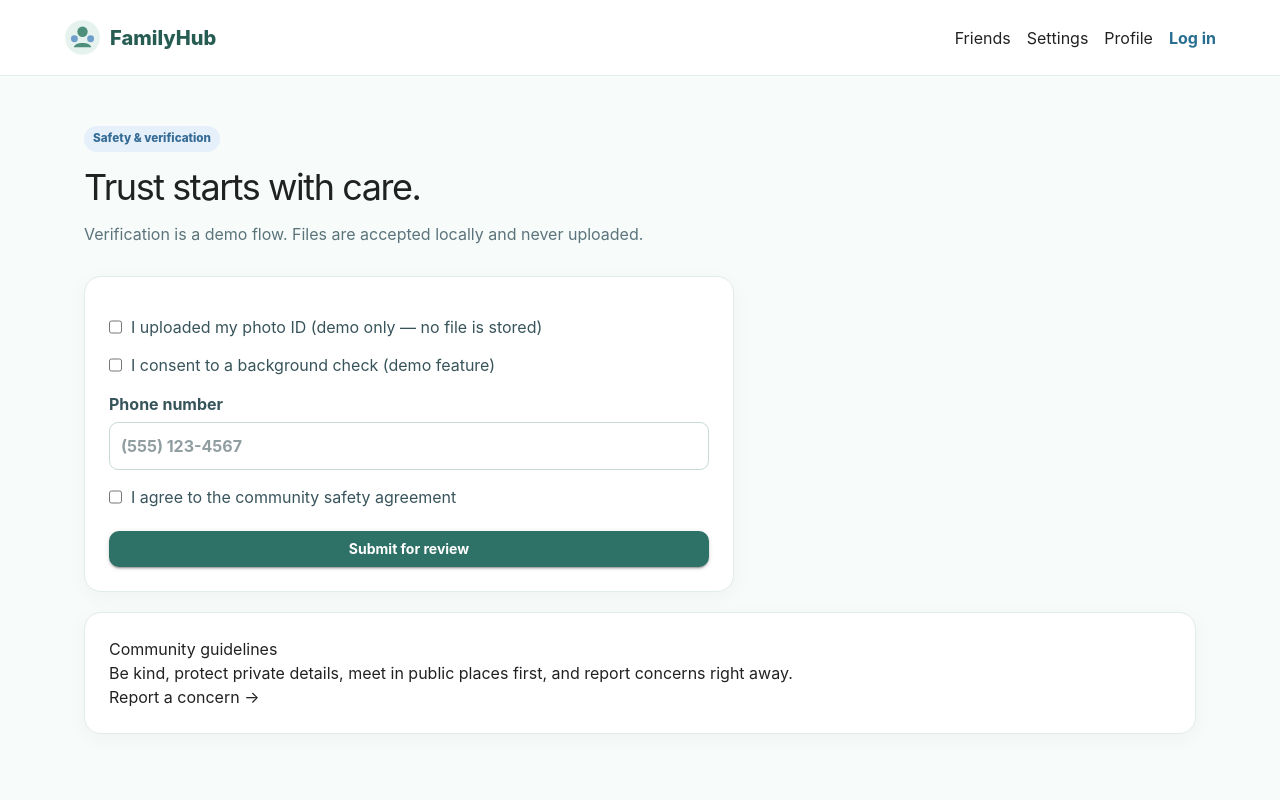
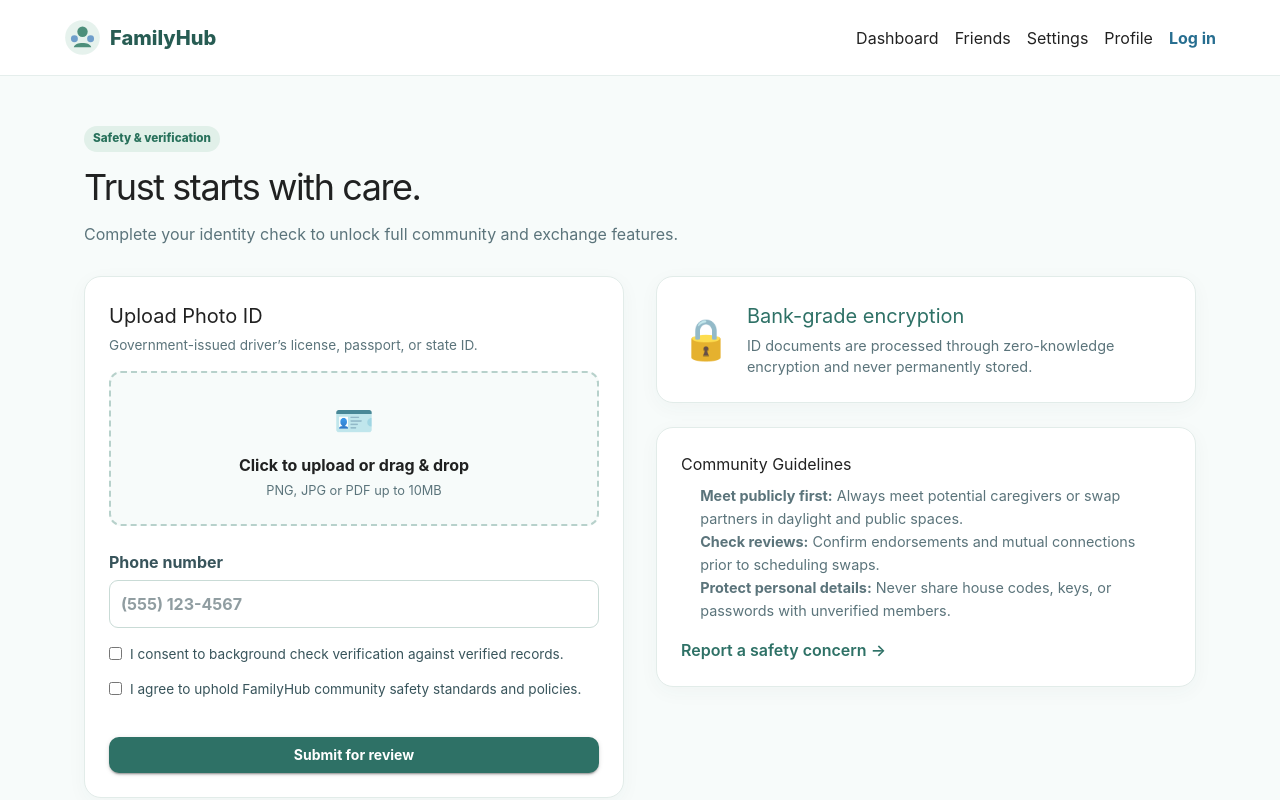
Before and after one commit to coderguy208/Hackathon, a React (Vite) app: page /safety in a window 1280 px wide. Shown: the top 800 px of the page. Built offline with nearby package versions, Linux system fonts and the light colour scheme.

Commit message:
dashboard UI improve

```diff
--- a/src/App.jsx
+++ b/src/App.jsx
@@ -94,9 +94,8 @@ export function Modal({ title, children, onClose }) {
 function Header() {
   const [user, setUser] = useState(db.get("session"));
   const navigate = useNavigate();
-  const location = useLocation(); //tracks the current page URL
+  const location = useLocation();
 
-  //check for a session update every time the page URL changes
   useEffect(() => {
     setUser(db.get("session"));
   }, [location]);
@@ -109,12 +108,13 @@ function Header() {
 
   return (
     <header style={{ display: 'flex', justifyContent: 'space-between', alignItems: 'center' }}>
-      <NavLink to="/" className="brand">
+      <NavLink to={user ? "/dashboard" : "/"} className="brand">
         <img src="/family-circle-12.svg" alt="FamilyHub logo" />
-        <span>{APP_NAME}</span>
+        <span>FamilyHub</span>
       </NavLink>
 
       <div style={{ display: 'flex', alignItems: 'center', gap: '1rem' }}>
+        <NavLink to="/dashboard" className="quiet">Dashboard</NavLink>
         <NavLink to="/friends" className="quiet">Friends</NavLink>
         <NavLink to="/settings" className="quiet">Settings</NavLink>
         <NavLink to="/profile" className="quiet">Profile</NavLink>
--- a/src/pages/Dashboard.jsx
+++ b/src/pages/Dashboard.jsx
@@ -1,4 +1,5 @@
 import { useState } from 'react';
+import { NavLink } from 'react-router-dom';
 import { Badge, Button, Card, Field, Modal } from '../App';
 import { clean, db } from '../lib/store';
 
@@ -29,14 +30,55 @@ export default function Dashboard() {
 
   return (
     <>
-      <div className="page-head">
+      <div className="page-head" style={{ display: 'flex', justifyContent: 'space-between', alignItems: 'flex-start' }}>
         <div>
           <Badge tone="green">Family schedule</Badge>
           <h1>Good morning, {session.name.split(' ')[0]}.</h1>
           <p>Here’s the week ahead — you’ve got this.</p>
         </div>
-        <Button onClick={() => { setEditing(null); setOpen(true); }}>+ Add to schedule</Button>
+        <div style={{ display: 'flex', gap: '0.75rem', alignItems: 'center' }}>
+          <Button
+            className="quiet"
+            onClick={() => alert('Google Calendar OAuth flow would initiate here for the production app.')}
+            style={{ border: '1px solid #d1e3df' }}
+          >
+            Sync Google Calendar
+          </Button>
+          <Button onClick={() => { setEditing(null); setOpen(true); }}>+ Add to schedule</Button>
+        </div>
       </div>
+
+      {/* Quick Access Bento Cards - Clean Horizontal Layout */}
+      <div style={{ display: 'grid', gridTemplateColumns: 'repeat(auto-fit, minmax(300px, 1fr))', gap: '1rem', marginBottom: '2rem' }}>
+
+        <NavLink to="/exchange" style={{ textDecoration: 'none', color: 'inherit' }}>
+          <Card style={{ height: '100%', display: 'flex', alignItems: 'center', justifyContent: 'space-between', padding: '1.5rem', background: '#ffffff', border: '1px solid #d1e3df', boxShadow: '0 2px 8px rgba(46, 113, 102, 0.04)', cursor: 'pointer' }}>
+            <div style={{ display: 'flex', alignItems: 'center', gap: '1rem' }}>
+              <div style={{ fontSize: '1.75rem', width: '3.5rem', height: '3.5rem', display: 'flex', alignItems: 'center', justifyContent: 'center', background: '#f0f7f5', borderRadius: '12px' }}>🧸</div>
+              <div>
+                <h3 style={{ margin: 0, color: '#2e7166', fontSize: '1.1rem' }}>Child Care Swap</h3>
+                <p style={{ margin: 0, fontSize: '0.85rem', color: '#5b747b' }}>Trade time with verified parents</p>
+              </div>
+            </div>
+            <div style={{ color: '#2e7166', fontSize: '1.25rem', fontWeight: 'bold', paddingLeft: '1rem' }}>→</div>
+          </Card>
+        </NavLink>
+
+        <NavLink to="/network" style={{ textDecoration: 'none', color: 'inherit' }}>
+          <Card style={{ height: '100%', display: 'flex', alignItems: 'center', justifyContent: 'space-between', padding: '1.5rem', background: '#ffffff', border: '1px solid #d8e5ee', boxShadow: '0 2px 8px rgba(53, 107, 148, 0.04)', cursor: 'pointer' }}>
+            <div style={{ display: 'flex', alignItems: 'center', gap: '1rem' }}>
+              <div style={{ fontSize: '1.75rem', width: '3.5rem', height: '3.5rem', display: 'flex', alignItems: 'center', justifyContent: 'center', background: '#f2f6f9', borderRadius: '12px' }}>🏘️</div>
+              <div>
+                <h3 style={{ margin: 0, color: '#356b94', fontSize: '1.1rem' }}>Local Community</h3>
+                <p style={{ margin: 0, fontSize: '0.85rem', color: '#5b747b' }}>Connect with nearby families</p>
+              </div>
+            </div>
+            <div style={{ color: '#356b94', fontSize: '1.25rem', fontWeight: 'bold', paddingLeft: '1rem' }}>→</div>
+          </Card>
+        </NavLink>
+
+      </div>
+
       <div className="dashboard">
         <Card className="calendar">
           <div className="calendar-top">
@@ -74,6 +116,7 @@ export default function Dashboard() {
           {!events.length && <p className="empty">No events yet. Add one above.</p>}
         </Card>
       </div>
+
       {open && <EventModal event={editing} onClose={() => setOpen(false)} onSave={save} onDelete={id => {
         let a = events.filter(e => e.id !== id);
         db.set('events', a);
--- a/src/pages/Safety.jsx
+++ b/src/pages/Safety.jsx
@@ -4,88 +4,215 @@ import { Badge, Button, Card, Field } from '../App';
 import { db } from '../lib/store';
 
 export default function Safety() {
-  const [f, setF] = useState({ id: false, consent: false, phone: '', agree: false });
+  const [f, setF] = useState({ consent: false, phone: '', agree: false });
+  const [filePreview, setFilePreview] = useState(null);
+  const [fileName, setFileName] = useState('');
   const [status, setStatus] = useState('idle'); // 'idle' | 'loading' | 'approved'
+  const [isDragging, setIsDragging] = useState(false);
+  const [err, setErr] = useState({});
+
+  function handleFileSelect(file) {
+    if (!file) return;
+    setFileName(file.name);
+    setErr(prev => ({ ...prev, file: null }));
+    const reader = new FileReader();
+    reader.onload = (e) => setFilePreview(e.target.result);
+    reader.readAsDataURL(file);
+  }
+
+  function handleDrop(e) {
+    e.preventDefault();
+    setIsDragging(false);
+    if (e.dataTransfer.files && e.dataTransfer.files[0]) {
+      handleFileSelect(e.dataTransfer.files[0]);
+    }
+  }
 
   async function submit(e) {
     e.preventDefault();
 
-    // Basic validation: Check boxes and ensure phone has at least 10 characters
-    if (!f.id || !f.consent || !f.agree) {
-      return alert('Please check all agreement boxes.');
-    }
+    let errors = {};
+    if (!filePreview) errors.file = 'Please upload a photo ID document.';
+
     const phoneClean = f.phone.replace(/[^0-9]/g, '');
-    if (phoneClean.length < 10) {
-      return alert('Please enter a valid phone number with at least 10 digits.');
-    }
+    if (phoneClean.length < 10) errors.phone = 'Please enter a valid 10-digit phone number.';
+
+    if (!f.consent) errors.consent = 'You must consent to the background check.';
+    if (!f.agree) errors.agree = 'You must agree to the community standards.';
+
+    setErr(errors);
+    if (Object.keys(errors).length > 0) return;
 
     setStatus('loading');
 
-    // Simulate network delay and instant admin approval for the demo
     setTimeout(() => {
-      // Auto-verify the family in the local database to unlock the Exchange page
       let family = db.get('family');
       if (family) {
         db.set('family', { ...family, verified: true });
       }
       setStatus('approved');
-    }, 2000);
+    }, 1800);
   }
 
   return (
     <>
       <div className="page-head">
         <div>
-          <Badge>Safety & verification</Badge>
+          <Badge tone="green">Safety & verification</Badge>
           <h1>Trust starts with care.</h1>
-          <p>Verification is a demo flow. Files are accepted locally and never uploaded.</p>
+          <p>Complete your identity check to unlock full community and exchange features.</p>
         </div>
       </div>
-      <Card className="verify">
+
+      <div style={{ display: 'grid', gridTemplateColumns: 'repeat(auto-fit, minmax(320px, 1fr))', gap: '2rem', alignItems: 'start' }}>
+        {/* Left Column: Verification Form / Dropzone */}
+        <Card className="verify" style={{ margin: 0 }}>
           {status === 'loading' && (
-          <div className="success">
-            <h2>Verifying...</h2>
-            <p>Securely processing your information. Please wait.</p>
+            <div className="success" style={{ textAlign: 'center', padding: '2rem 1rem' }}>
+              <h2>Verifying ID...</h2>
+              <p>Securely checking credentials against state registry standards.</p>
             </div>
           )}
 
           {status === 'approved' && (
-          <div className="success">
+            <div className="success" style={{ textAlign: 'center', padding: '2rem 1rem' }}>
+              <div style={{ fontSize: '3rem', marginBottom: '0.5rem' }}>🛡️</div>
               <h2>Verification Approved!</h2>
-            <p>Your family is now verified. You can now access the Care Exchange.</p>
-            <NavLink to="/exchange" className="btn" style={{ marginTop: '1rem' }}>Go to Care Exchange</NavLink>
+              <p>Your family status is now verified. You have full access to child care swaps and messaging.</p>
+              <NavLink to="/exchange" className="btn" style={{ marginTop: '1.25rem', display: 'inline-block' }}>
+                Go to Care Exchange
+              </NavLink>
             </div>
           )}
 
           {status === 'idle' && (
             <form onSubmit={submit}>
-            <label className="check">
-              <input type="checkbox" checked={f.id} onChange={e => setF({ ...f, id: e.target.checked })} /> I uploaded my photo ID (demo only — no file is stored)
-            </label>
-            <label className="check">
-              <input type="checkbox" checked={f.consent} onChange={e => setF({ ...f, consent: e.target.checked })} /> I consent to a background check (demo feature)
-            </label>
+              <h2 style={{ fontSize: '1.25rem', marginBottom: '0.25rem' }}>Upload Photo ID</h2>
+              <p style={{ color: '#5b747b', fontSize: '0.85rem', marginBottom: '1rem' }}>
+                Government-issued driver’s license, passport, or state ID.
+              </p>
+
+              {/* ID File Dropzone */}
+              <div
+                onDragOver={(e) => { e.preventDefault(); setIsDragging(true); }}
+                onDragLeave={() => setIsDragging(false)}
+                onDrop={handleDrop}
+                onClick={() => document.getElementById('id-upload').click()}
+                style={{
+                  border: isDragging ? '2px dashed #2e7166' : (err.file ? '2px dashed #d32f2f' : '2px dashed #b7d1cb'),
+                  background: isDragging ? '#eef7f5' : '#f7fbfa',
+                  borderRadius: '12px',
+                  padding: '1.5rem',
+                  textAlign: 'center',
+                  cursor: 'pointer',
+                  transition: 'all 0.2s ease',
+                  marginBottom: err.file ? '0.25rem' : '1.5rem'
+                }}
+              >
+                <input
+                  id="id-upload"
+                  type="file"
+                  accept="image/*,.pdf"
+                  style={{ display: 'none' }}
+                  onChange={(e) => handleFileSelect(e.target.files[0])}
+                />
+
+                {filePreview ? (
+                  <div>
+                    <img
+                      src={filePreview}
+                      alt="ID Preview"
+                      style={{ maxHeight: '120px', borderRadius: '8px', objectFit: 'contain', marginBottom: '0.5rem' }}
+                    />
+                    <div style={{ fontWeight: '600', color: '#2e7166', fontSize: '0.9rem' }}>{fileName}</div>
+                    <small style={{ color: '#5b747b' }}>Click to replace file</small>
+                  </div>
+                ) : (
+                  <div>
+                    <div style={{ fontSize: '2rem', marginBottom: '0.5rem' }}>🪪</div>
+                    <b>Click to upload or drag & drop</b>
+                    <p style={{ color: '#5b747b', fontSize: '0.8rem', margin: '0.25rem 0 0' }}>PNG, JPG or PDF up to 10MB</p>
+                  </div>
+                )}
+              </div>
+              {err.file && <div style={{ color: '#d32f2f', fontSize: '0.85rem', marginBottom: '1.25rem', fontWeight: '500' }}>{err.file}</div>}
 
               <Field
                 label="Phone number"
                 type="tel"
                 value={f.phone}
-              onChange={e => setF({ ...f, phone: e.target.value })}
+                onChange={e => {
+                  setF({ ...f, phone: e.target.value });
+                  setErr(prev => ({ ...prev, phone: null }));
+                }}
                 placeholder="(555) 123-4567"
+                error={err.phone}
               />
 
-            <label className="check">
-              <input type="checkbox" checked={f.agree} onChange={e => setF({ ...f, agree: e.target.checked })} /> I agree to the community safety agreement
+              <div style={{ marginTop: '1rem' }}>
+                <label className="check" style={{ display: 'flex', gap: '0.5rem', alignItems: 'flex-start' }}>
+                  <input
+                    type="checkbox"
+                    checked={f.consent}
+                    onChange={e => {
+                      setF({ ...f, consent: e.target.checked });
+                      setErr(prev => ({ ...prev, consent: null }));
+                    }}
+                    style={{ marginTop: '0.2rem' }}
+                  />
+                  <span style={{ fontSize: '0.85rem' }}>I consent to background check verification against verified records.</span>
                 </label>
-            <Button type="submit">Submit for review</Button>
+                {err.consent && <div style={{ color: '#d32f2f', fontSize: '0.85rem', marginTop: '0.25rem', paddingLeft: '1.5rem', fontWeight: '500' }}>{err.consent}</div>}
+              </div>
+
+              <div style={{ marginTop: '0.75rem' }}>
+                <label className="check" style={{ display: 'flex', gap: '0.5rem', alignItems: 'flex-start' }}>
+                  <input
+                    type="checkbox"
+                    checked={f.agree}
+                    onChange={e => {
+                      setF({ ...f, agree: e.target.checked });
+                      setErr(prev => ({ ...prev, agree: null }));
+                    }}
+                    style={{ marginTop: '0.2rem' }}
+                  />
+                  <span style={{ fontSize: '0.85rem' }}>I agree to uphold FamilyHub community safety standards and policies.</span>
+                </label>
+                {err.agree && <div style={{ color: '#d32f2f', fontSize: '0.85rem', marginTop: '0.25rem', paddingLeft: '1.5rem', fontWeight: '500' }}>{err.agree}</div>}
+              </div>
+
+              <Button type="submit" style={{ width: '100%', marginTop: '1.5rem' }}>
+                Submit for review
+              </Button>
             </form>
           )}
         </Card>
+
+        {/* Right Column: Visual Trust & Guidelines */}
+        <div style={{ display: 'flex', flexDirection: 'column', gap: '1.5rem' }}>
           <Card>
-        <h2>Community guidelines</h2>
-        <p>Be kind, protect private details, meet in public places first, and report concerns right away.</p>
-        <p><NavLink to="/contact">Report a concern →</NavLink></p>
+            <div style={{ display: 'flex', gap: '1rem', alignItems: 'center' }}>
+              <span style={{ fontSize: '2.5rem' }}>🔒</span>
+              <div>
+                <h3 style={{ margin: 0, color: '#2e7166', fontSize: '1.25rem' }}>Bank-grade encryption</h3>
+                <p style={{ margin: '0.25rem 0 0', color: '#5b747b', fontSize: '0.9rem' }}>
+                  ID documents are processed through zero-knowledge encryption and never permanently stored.
+                </p>
+              </div>
+            </div>
           </Card>
+
+          <Card>
+            <h3 style={{ marginTop: 0 }}>Community Guidelines</h3>
+            <ul style={{ paddingLeft: '1.2rem', margin: '0.5rem 0 1rem', color: '#5b747b', fontSize: '0.9rem', lineHeight: '1.6' }}>
+              <li><strong>Meet publicly first:</strong> Always meet potential caregivers or swap partners in daylight and public spaces.</li>
+              <li><strong>Check reviews:</strong> Confirm endorsements and mutual connections prior to scheduling swaps.</li>
+              <li><strong>Protect personal details:</strong> Never share house codes, keys, or passwords with unverified members.</li>
+            </ul>
+            <NavLink to="/contact" style={{ fontWeight: '600', color: '#2e7166' }}>Report a safety concern →</NavLink>
+          </Card>
+        </div>
+      </div>
     </>
   );
 }
```
Lines whose indentation alone changed are shown as unchanged.
